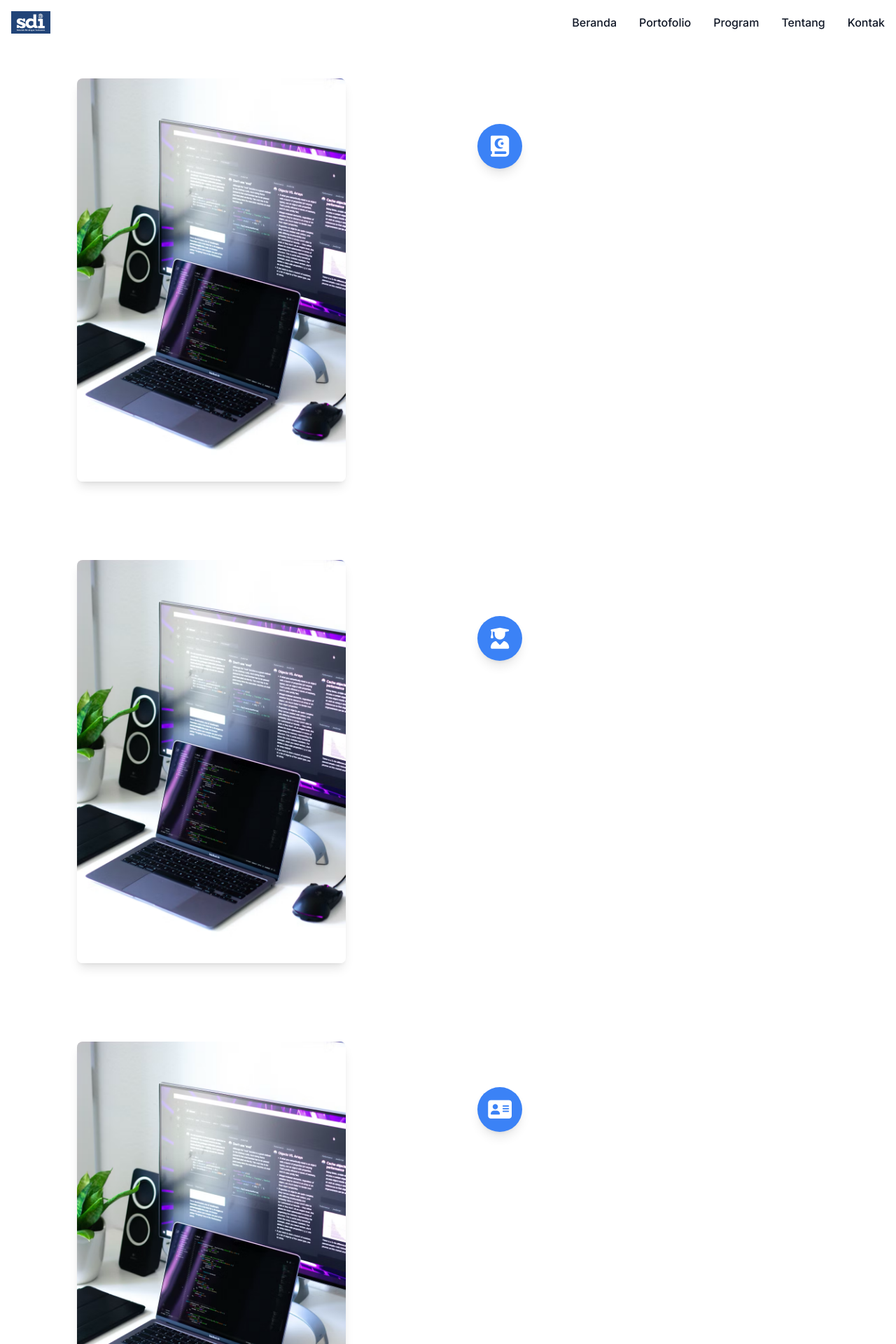
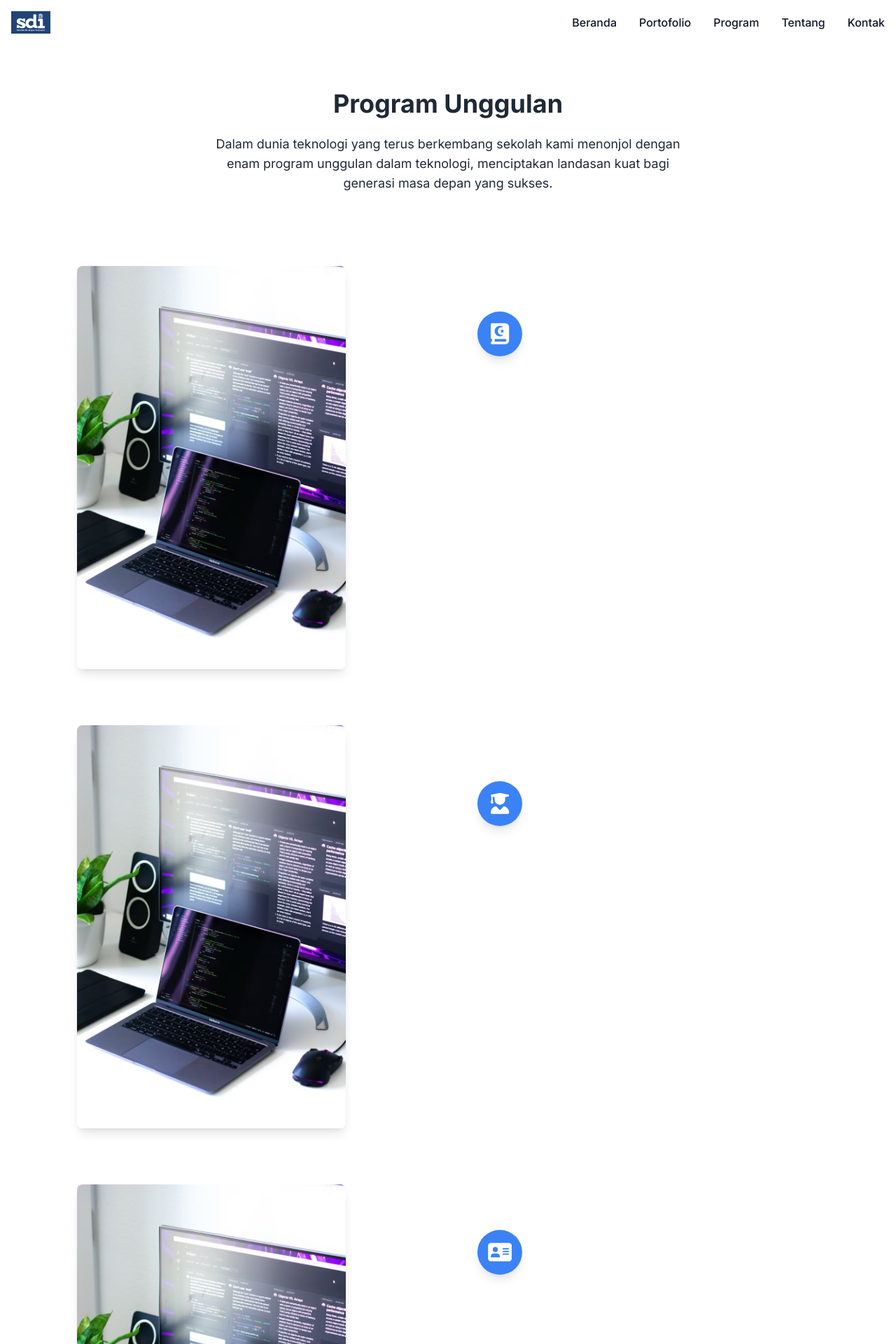
Before and after one commit to yusufcalvinaprilian/website-SDI, a Next.js app: page /program in a window 1280 px wide. Shown: the top 1920 px of the page at 70% size. Built offline with nearby package versions, Linux system fonts and the light colour scheme.

Commit message:
compliting section program

```diff
--- a/src/app/program/page.tsx
+++ b/src/app/program/page.tsx
@@ -3,10 +3,16 @@ import "@fortawesome/fontawesome-free/css/all.min.css";
 
 export default function ProgramPage() {
 	return (
-		<section className="bg-white dark:bg-gray-900">
-			<div className="py-8 px-4 mx-auto max-w-screen lg:py-16 grid lg:grid-cols-1 gap-8 lg:gap-16">
+		<section className="bg-white dark:bg-gray-900 mt-16">
+			<div className="py-4 px-4 mx-auto max-w-screen-xl lg:py-16 lg:px-6">
+				<h1 className="text-center text-4xl font-bold text-gray-800 dark:text-white">Program Unggulan</h1>
+				<p className="text-center text-lg mt-6 w-2/2 px-4 lg:w-3/5 mx-auto  text-gray-800 dark:text-white">
+					Dalam dunia teknologi yang terus berkembang sekolah kami menonjol dengan enam program unggulan dalam teknologi, menciptakan landasan kuat bagi generasi masa depan yang sukses.
+				</p>
+			</div>
+			<div className="mt-10  px-4 mx-auto max-w-screen grid lg:grid-cols-1 gap-8 lg:gap-16">
 				{/* Quran Camp */}
-				<div className="relative pt-12">
+				<div className="relative mb-4">
 					<div className="items-center flex flex-wrap">
 						<div className="w-full md:w-4/12 ml-auto mr-auto px-4">
 							<Image alt="coding" className="max-w-full rounded-lg shadow-lg" src="/image.png" width={634} height={480} />
@@ -33,7 +39,7 @@ export default function ProgramPage() {
 				</div>
 
 				{/* English Camp */}
-				<div className="relative pt-12">
+				<div className="relative mb-4">
 					<div className="items-center flex flex-wrap">
 						<div className="w-full md:w-4/12 ml-auto mr-auto px-4">
 							<Image alt="coding" className="max-w-full rounded-lg shadow-lg" src="/image.png" width={634} height={480} />
@@ -60,7 +66,7 @@ export default function ProgramPage() {
 				</div>
 
 				{/* Sertifikasi IT */}
-				<div className="relative pt-12">
+				<div className="relative mb-4">
 					<div className="items-center flex flex-wrap">
 						<div className="w-full md:w-4/12 ml-auto mr-auto px-4">
 							<Image alt="coding" className="max-w-full rounded-lg shadow-lg" src="/image.png" width={634} height={480} />
@@ -87,7 +93,7 @@ export default function ProgramPage() {
 				</div>
 
 				{/* Syahadah Quran */}
-				<div className="relative pt-12">
+				<div className="relative mb-4">
 					<div className="items-center flex flex-wrap">
 						<div className="w-full md:w-4/12 ml-auto mr-auto px-4">
 							<Image alt="coding" className="max-w-full rounded-lg shadow-lg" src="/image.png" width={634} height={480} />
@@ -115,7 +121,7 @@ export default function ProgramPage() {
 				</div>
 
 				{/* Character Building */}
-				<div className="relative pt-12">
+				<div className="relative mb-4">
 					<div className="items-center flex flex-wrap">
 						<div className="w-full md:w-4/12 ml-auto mr-auto px-4">
 							<Image alt="coding" className="max-w-full rounded-lg shadow-lg" src="/image.png" width={634} height={480} />
@@ -140,7 +146,7 @@ export default function ProgramPage() {
 				</div>
 
 				{/* Try out bulanan */}
-				<div className="relative pt-12">
+				<div className="relative mb-4">
 					<div className="items-center flex flex-wrap">
 						<div className="w-full md:w-4/12 ml-auto mr-auto px-4">
 							<Image alt="coding" className="max-w-full rounded-lg shadow-lg" src="/image.png" width={634} height={480} />
```
